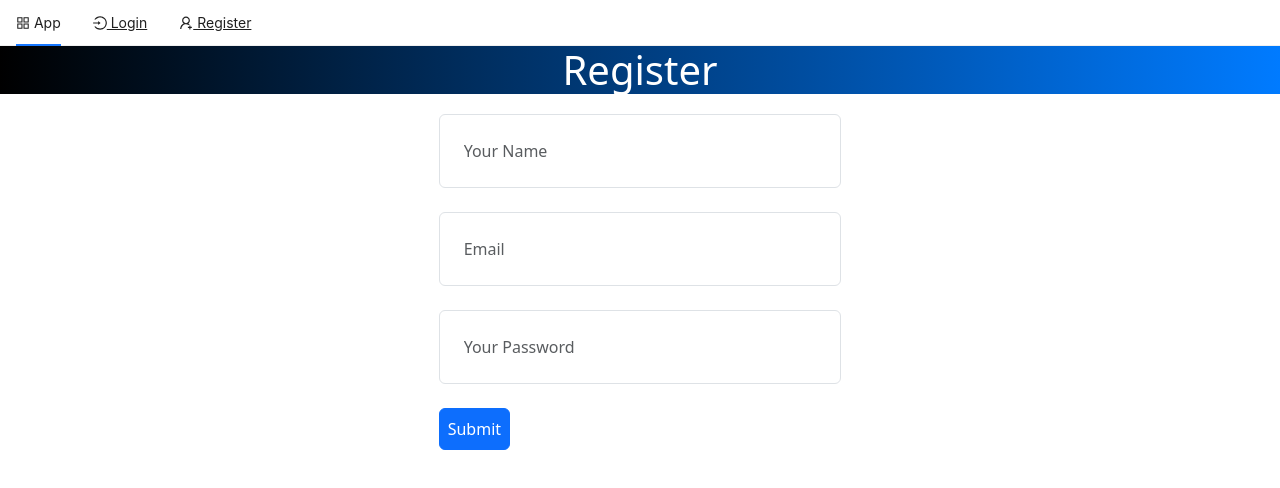
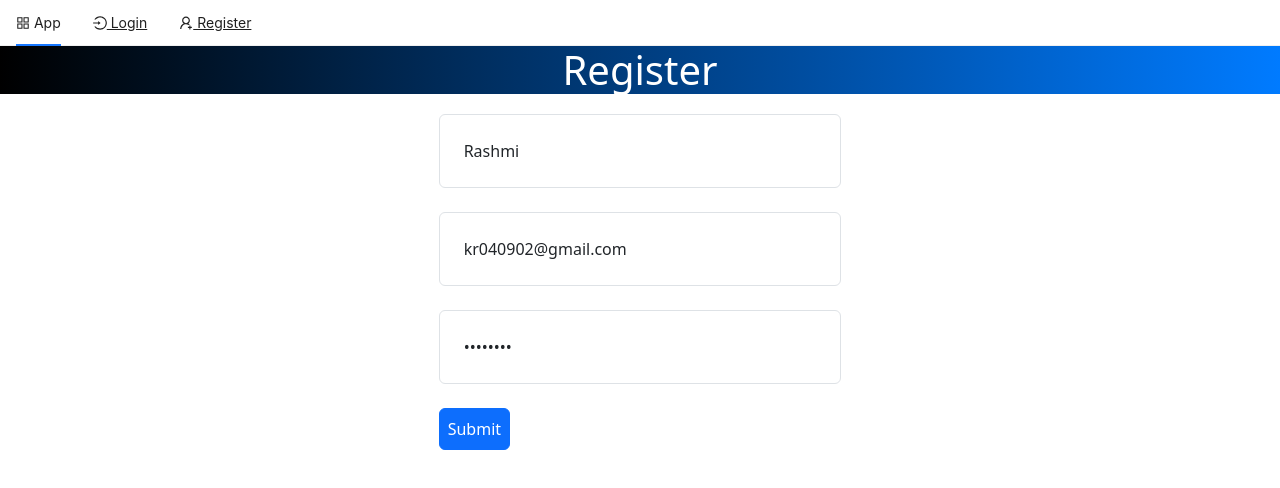
Before and after one commit to Kr18-creator/educonation, a Next.js app in the folder client/: page /register in a window 1280 px wide. Shown: the top 488 px of the page. Built offline with nearby package versions, Linux system fonts and the light colour scheme.

Commit message:
sending data from client to server

```diff
--- a/client/pages/register.js
+++ b/client/pages/register.js
@@ -2,14 +2,14 @@ import React, { useState } from "react";
 import axios from "axios";
 
 const Register = () => {
-  const [name, setName] = useState("");
-  const [email, setEmail] = useState("");
-  const [password, setPassword] = useState("");
+  const [name, setName] = useState("Rashmi");
+  const [email, setEmail] = useState("kr040902@gmail.com");
+  const [password, setPassword] = useState("password");
 
   const handleSubmit = async(e) => {
     e.preventDefault();
     console.table({name, email, password});
-    const {data}= await axios.post(`http://localhost:8000/api/register`)
+    const {data}= await axios.post(`http://localhost:8000/api/register`, {name, email, password})
     console.log("REGISTER RESPONSE", data)
   };
   return (
```
